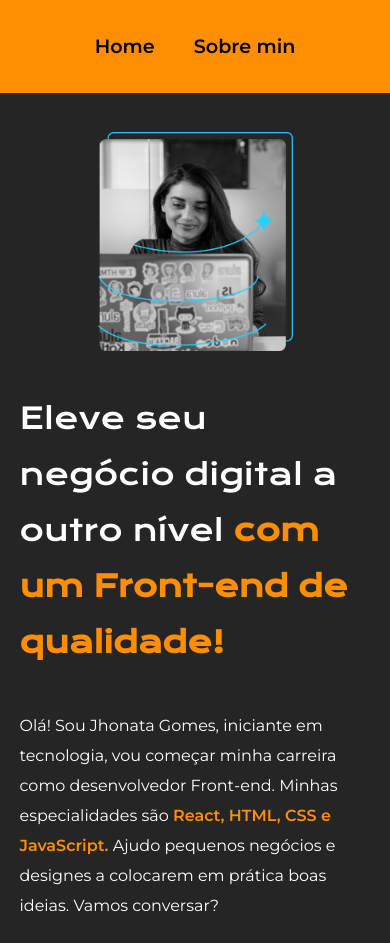
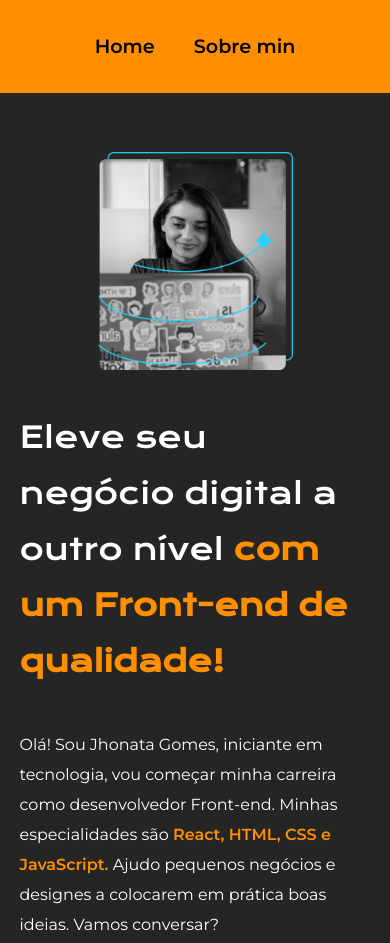
Before and after one commit to jhonatabenevides/portifolio, a plain HTML site: page index.html in a window 390 px wide. Shown: the top 943 px of the page. Drawn offline with nearby package versions, Linux system fonts and the light colour scheme.

Commit message:
Update styles.css

```diff
--- a/style/styles.css
+++ b/style/styles.css
@@ -158,7 +158,7 @@ transition: 0.5s;
   .apresentacao {
     flex-direction: column-reverse;
     width: 100%;
-    padding: 10% 0% 5% 0%;
+    padding: 15% 0% 15% 0%;
   }
   .apresentacao__conteudo {
     width: 90%;
```
